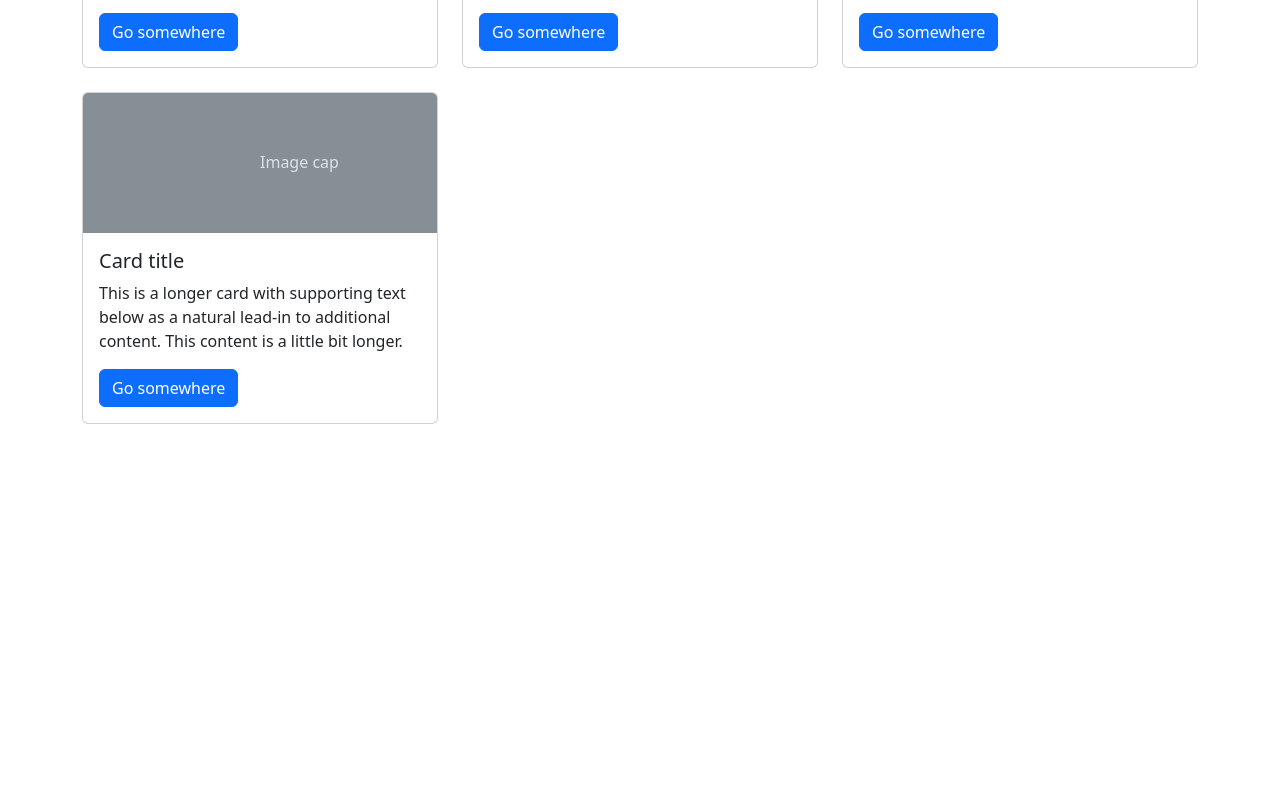
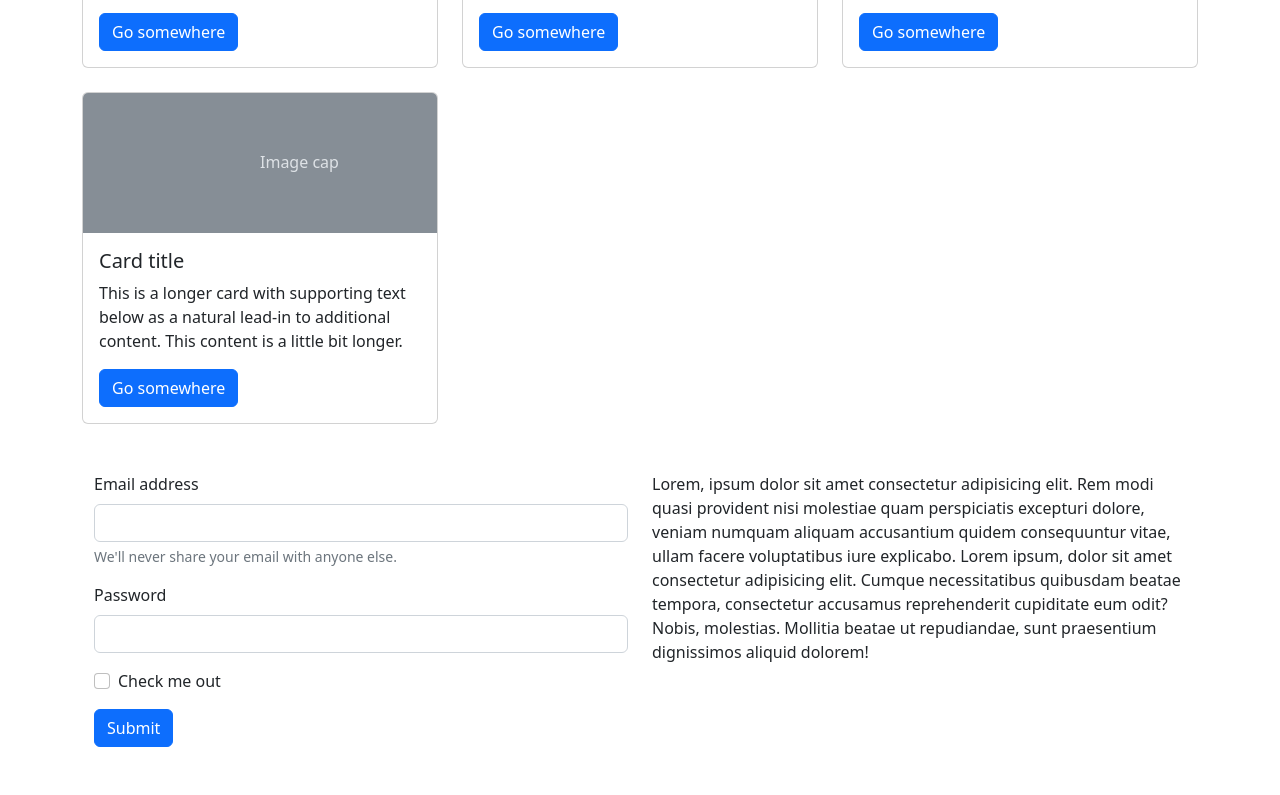
Before and after one commit to gnuion/bootstrap_portfolio, a plain HTML site: page index.html in a window 1280 px wide. Shown: the part 744-1539 px from the top of the page. Before the commit the page ends 1168 px from the top, so only its background shows below. Drawn offline with nearby package versions, Linux system fonts and the light colour scheme.

Commit message:
Add form section

```diff
--- a/index.html
+++ b/index.html
@@ -276,6 +276,39 @@
       </div>
     </div>
 
+    <div class="container mt-5 pb-5">
+      <div class="container">
+        <div class="row">
+          <div class="col">
+            <form>
+              <div class="mb-3">
+                <label for="exampleInputEmail1" class="form-label">Email address</label>
+                <input type="email" class="form-control" id="exampleInputEmail1" aria-describedby="emailHelp">
+                <div id="emailHelp" class="form-text">We'll never share your email with anyone else.</div>
+              </div>
+              <div class="mb-3">
+                <label for="exampleInputPassword1" class="form-label">Password</label>
+                <input type="password" class="form-control" id="exampleInputPassword1">
+              </div>
+              <div class="mb-3 form-check">
+                <input type="checkbox" class="form-check-input" id="exampleCheck1">
+                <label class="form-check-label" for="exampleCheck1">Check me out</label>
+              </div>
+              <button type="submit" class="btn btn-primary">Submit</button>
+            </form>
+          </div>
+          <div class="col">
+            Lorem, ipsum dolor sit amet consectetur adipisicing elit. Rem modi quasi provident nisi molestiae quam perspiciatis excepturi dolore, veniam numquam aliquam accusantium quidem consequuntur vitae, ullam facere voluptatibus iure explicabo.
+            Lorem ipsum, dolor sit amet consectetur adipisicing elit. Cumque necessitatibus quibusdam beatae tempora, consectetur accusamus reprehenderit cupiditate eum odit? Nobis, molestias. Mollitia beatae ut repudiandae, sunt praesentium dignissimos aliquid dolorem!
+          </div>
+
+        </div>
+      </div>
+
+    </div>
+
+
+
     <script
       src="https://cdn.jsdelivr.net/npm/bootstrap@5.2.0-beta1/dist/js/bootstrap.bundle.min.js"
       integrity="sha384-pprn3073KE6tl6bjs2QrFaJGz5/SUsLqktiwsUTF55Jfv3qYSDhgCecCxMW52nD2"
```
